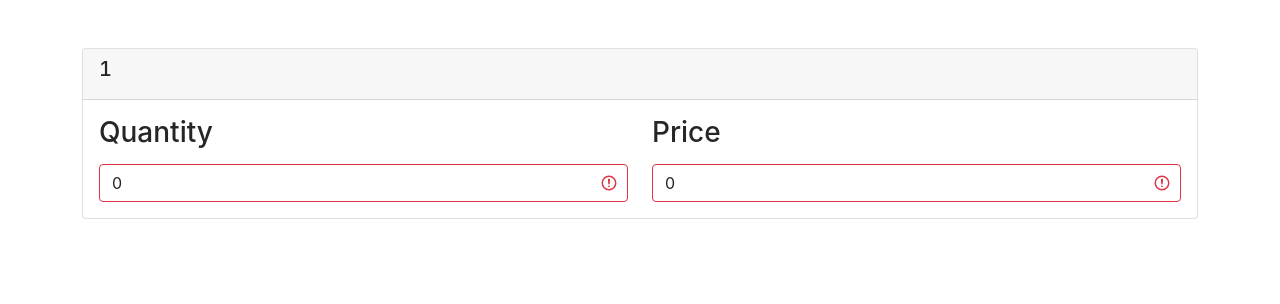
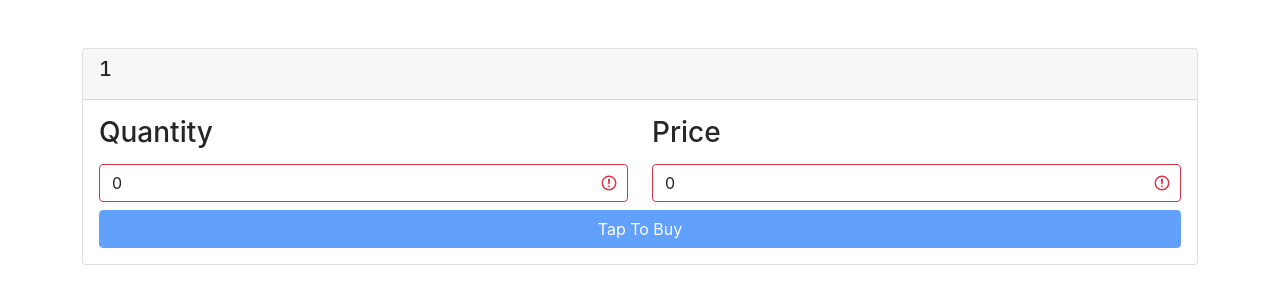
Before and after one commit to jsidd06/stock-portfolio, a React (Create React App) app: page /buyoption/1 in a window 1280 px wide. Shown: the top 304 px of the page. Built offline with nearby package versions, Linux system fonts and the light colour scheme; sample sign-in values are in the browser's storage.

Commit message:
button validation change

```diff
--- a/src/views/BuyOptionScreen/BuyOptionScreen.js
+++ b/src/views/BuyOptionScreen/BuyOptionScreen.js
@@ -70,11 +70,13 @@ function BuyOptionScreen() {
                 />
               </Col>
             </Row>
-            {price > 0 && quantity > 0 && (
-              <Button className="w-100 mt-2" color="primary">
-                Tap To Buy
-              </Button>
-            )}
+            <Button
+              className="w-100 mt-2"
+              color="primary"
+              disabled={!price > 0 || !quantity > 0}
+            >
+              Tap To Buy
+            </Button>
           </Form>
         </CardBody>
       </Card>
```
